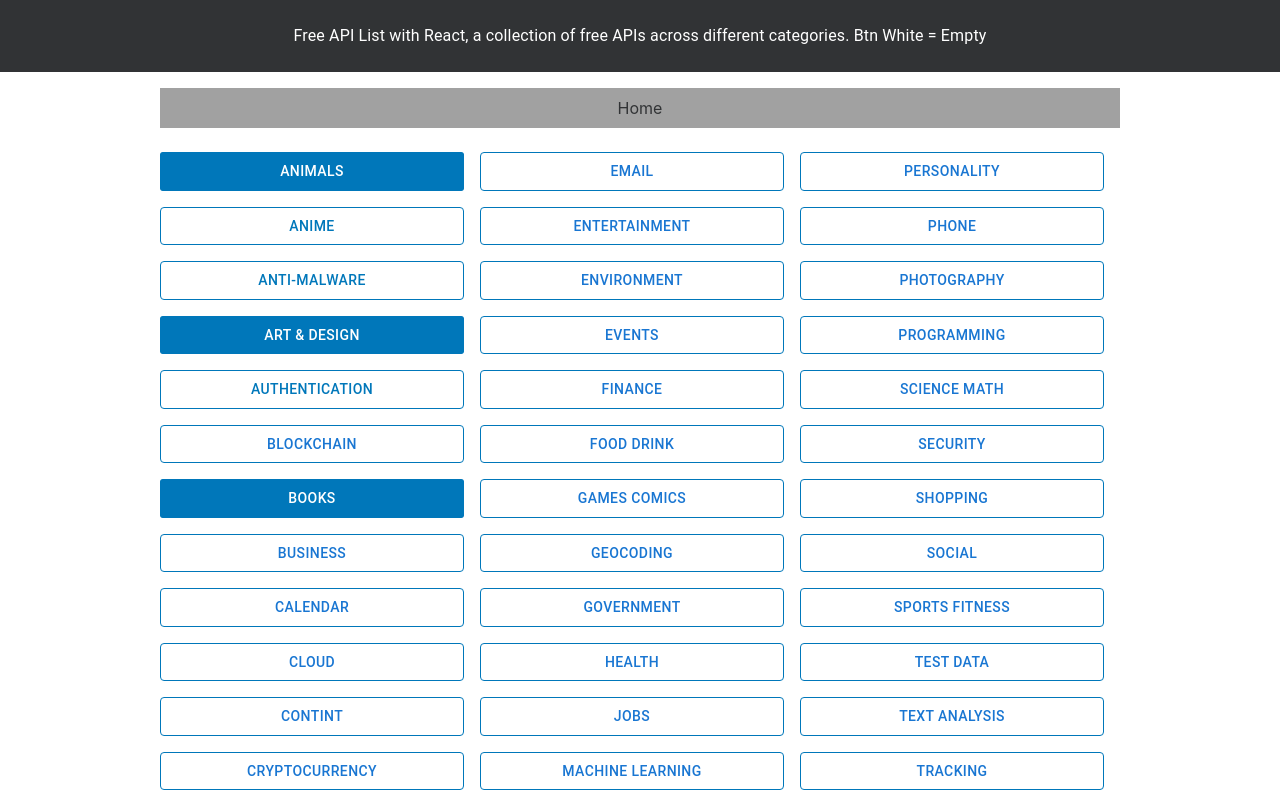
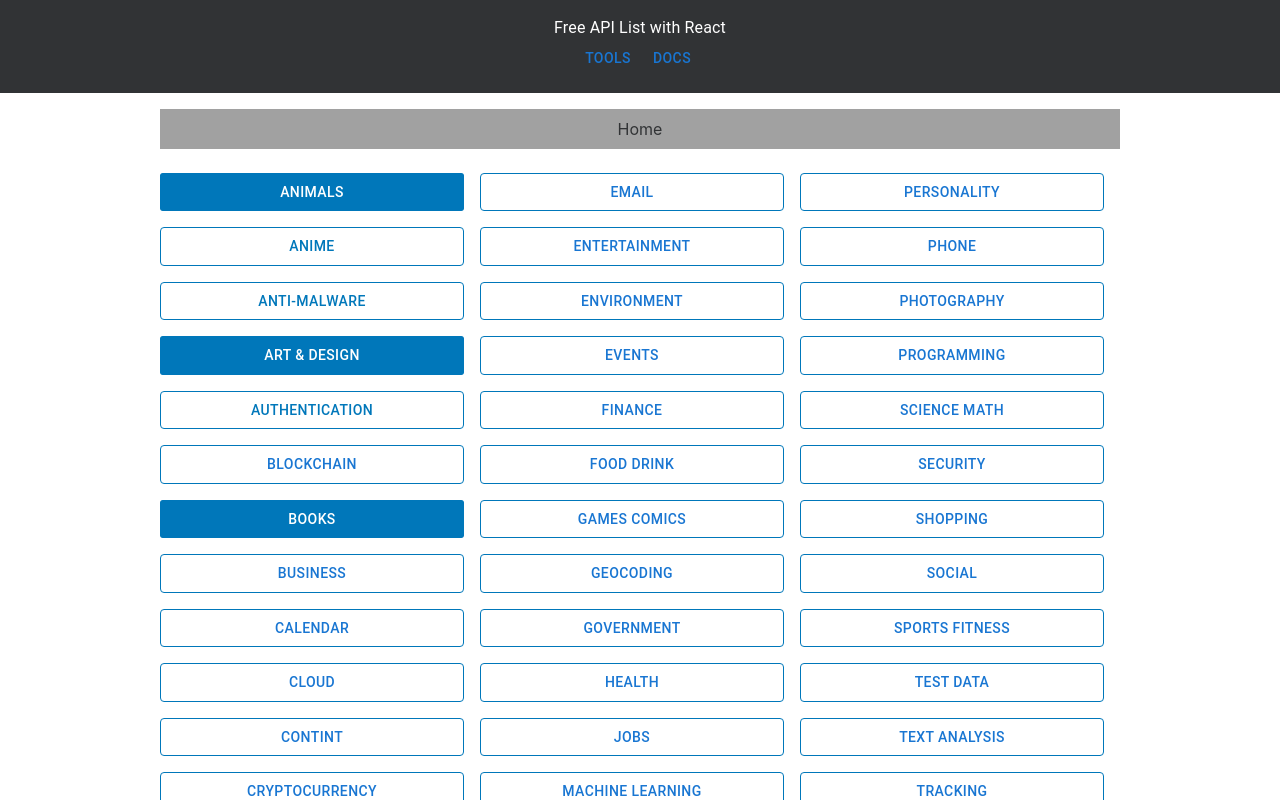
Before and after one commit to Curtis-Thomas/free-api-list-with-react, a React (Create React App) app: page / in a window 1280 px wide. Shown: the top 800 px of the page. Built offline with nearby package versions, Linux system fonts and the light colour scheme.

Commit message:
feat: add to header, btn tools, btn docs

```diff
--- a/src/core/header/Header.js
+++ b/src/core/header/Header.js
@@ -1,23 +1,22 @@
-import { Box, Typography } from "@mui/material";
+import { Box, Button, Typography } from "@mui/material";
 
 const Header = () => {
   return (
     <Box
       sx={{
-        display: "flex",
         alignItems: "center",
         minHeight: "5vh",
-        justifyContent: "center",
         backgroundColor: "#313335",
         color: "white",
         textAlign: "center",
         padding: 2,
       }}
     >
-      <Typography>
-        Free API List with React, a collection of free APIs across different
-        categories. Btn White = Empty
-      </Typography>
+      <Typography>Free API List with React</Typography>
+      <Box>
+        <Button>Tools</Button>
+        <Button>Docs</Button>
+      </Box>
     </Box>
   );
 };
```
Also changed, not shown: 2 other files (tests, documents, lock files or other folders).
